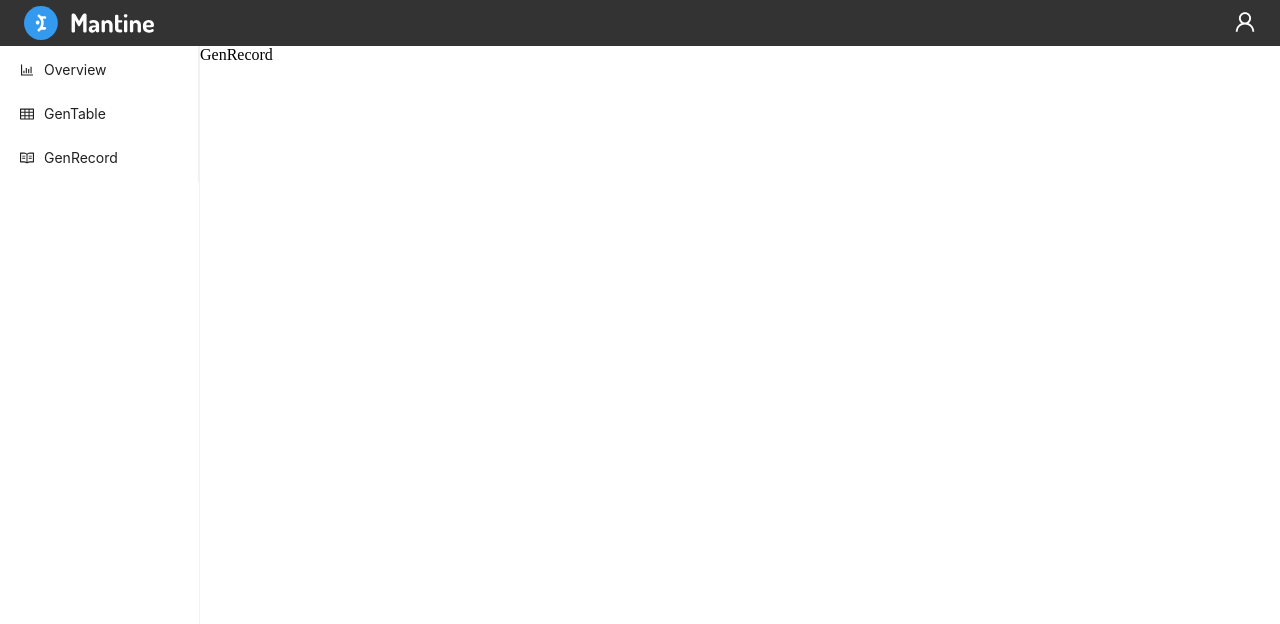
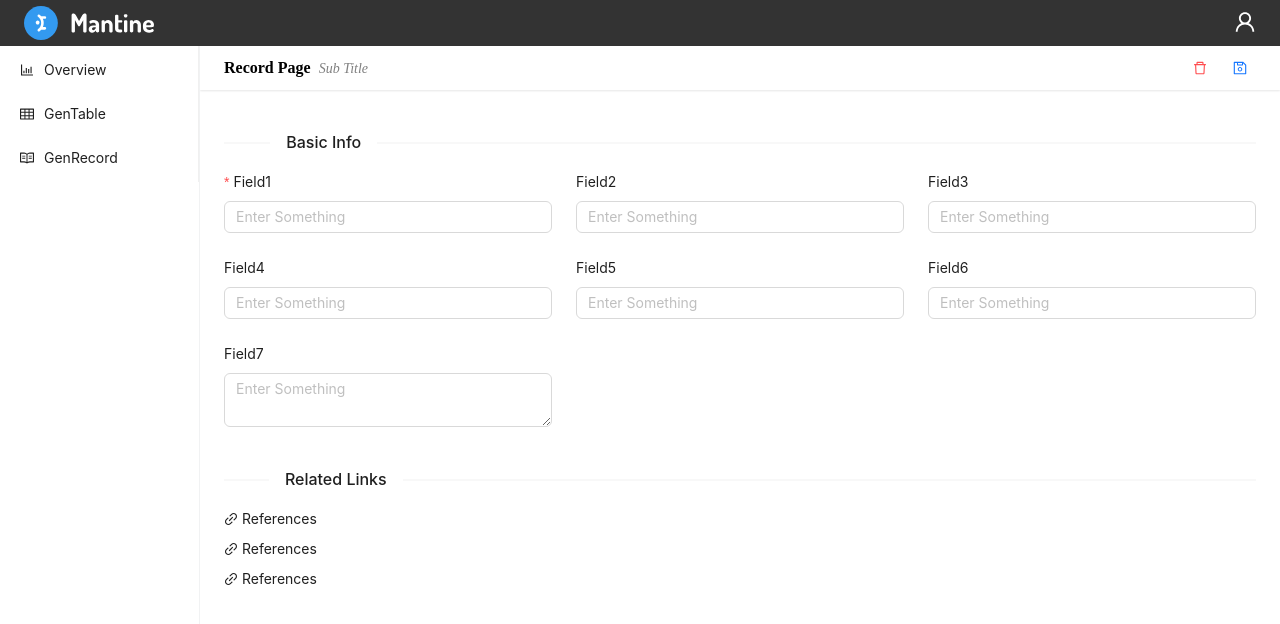
Before and after one commit to shenzhongkang/frontend-mission, a React (Vite) app: page /record in a window 1280 px wide. Shown: the top 624 px of the page. Built offline with nearby package versions, Linux system fonts and the light colour scheme.

Commit message:
feat: add table, record module

```diff
--- a/src/components/InnerLayout/InnerLayout.module.scss
+++ b/src/components/InnerLayout/InnerLayout.module.scss
@@ -0,0 +1,26 @@
+.container {
+  .header {
+    height: 44px;
+    box-shadow: 0 1px 2px 0 rgba(0, 0, 0, 0.1);
+    display: flex;
+    align-items: center;
+    justify-content: space-between;
+    padding: 0 24px;
+    .legend {
+      display: flex;
+      gap: 8px;
+      .title {
+        font-weight: bold;
+      }
+      .subTitle {
+        font-size: 14px;
+        margin-top: 2px;
+        color: gray;
+        font-style: italic;
+      }
+    }
+  }
+  .content {
+    padding: 24px;
+  }
+}
--- a/src/components/InnerLayout/InnerLayout.tsx
+++ b/src/components/InnerLayout/InnerLayout.tsx
@@ -1,8 +1,32 @@
 /**
  * Inner Layout.
  */
+import { FC, ReactNode } from 'react';
 import styles from './InnerLayout.module.scss';
 
-export const InnerLayout = () => {
-  return <div className={styles.container}></div>;
+interface InnerLayoutProps {
+  title: string;
+  subTitle?: string;
+  children?: ReactNode;
+  extra?: ReactNode;
+}
+
+export const InnerLayout: FC<InnerLayoutProps> = ({
+  title = 'Page Title',
+  subTitle = 'Sub Title',
+  children,
+  extra,
+}) => {
+  return (
+    <div className={styles.container}>
+      <div className={styles.header}>
+        <div className={styles.legend}>
+          <div className={styles.title}>{title}</div>
+          <div className={styles.subTitle}>{subTitle}</div>
+        </div>
+        <div className={styles.extra}>{extra}</div>
+      </div>
+      <div className={styles.content}>{children}</div>
+    </div>
+  );
 };
--- a/src/containers/gen-record/index.tsx
+++ b/src/containers/gen-record/index.tsx
@@ -1,6 +1,107 @@
 /**
  * GenRecord.
  */
+import { InnerLayout } from '../../components';
+import {
+  Space,
+  Button,
+  Tooltip,
+  Form,
+  Divider,
+  Input,
+  Row,
+  Col,
+  notification,
+  message,
+} from 'antd';
+import { DeleteOutlined, SaveOutlined, LinkOutlined } from '@ant-design/icons';
+
 export const GenRecord = () => {
-  return <div>GenRecord</div>;
+  const [form] = Form.useForm();
+
+  // handle submit
+  const handleSubmit = () => {
+    form.validateFields().then((values) => {
+      console.log(values);
+      notification.success({ message: 'Save succuessfully' });
+    });
+  };
+
+  // handle delete
+  const handleDelete = () => {
+    message.error('Record cannot be deleted');
+  };
+
+  return (
+    <InnerLayout
+      title='Record Page'
+      extra={
+        <Space>
+          <Tooltip title='Delete Record' placement='bottomLeft'>
+            <Button icon={<DeleteOutlined />} type='text' danger onClick={handleDelete} />
+          </Tooltip>
+          <Tooltip title='Save Record' placement='bottomLeft'>
+            <Button icon={<SaveOutlined />} type='link' onClick={handleSubmit} />
+          </Tooltip>
+        </Space>
+      }
+    >
+      <Form form={form} layout='vertical'>
+        <Divider orientation='left'>Basic Info</Divider>
+        <Row gutter={24}>
+          <Col span={8}>
+            <Form.Item
+              name='f1'
+              label='Field1'
+              rules={[{ required: true, message: 'Field is required.' }]}
+            >
+              <Input placeholder='Enter Something' />
+            </Form.Item>
+          </Col>
+          <Col span={8}>
+            <Form.Item name='f2' label='Field2'>
+              <Input placeholder='Enter Something' />
+            </Form.Item>
+          </Col>
+          <Col span={8}>
+            <Form.Item name='f3' label='Field3'>
+              <Input placeholder='Enter Something' />
+            </Form.Item>
+          </Col>
+          <Col span={8}>
+            <Form.Item name='f4' label='Field4'>
+              <Input placeholder='Enter Something' />
+            </Form.Item>
+          </Col>
+          <Col span={8}>
+            <Form.Item name='f5' label='Field5'>
+              <Input placeholder='Enter Something' />
+            </Form.Item>
+          </Col>
+          <Col span={8}>
+            <Form.Item name='f6' label='Field6'>
+              <Input placeholder='Enter Something' />
+            </Form.Item>
+          </Col>
+          <Col span={8}>
+            <Form.Item name='f7' label='Field7'>
+              <Input.TextArea placeholder='Enter Something' />
+            </Form.Item>
+          </Col>
+        </Row>
+        <Divider orientation='left'>Related Links</Divider>
+        <Space direction='vertical'>
+          <div>
+            <LinkOutlined /> References
+          </div>
+          <div>
+            <LinkOutlined /> References
+          </div>
+          <div>
+            <LinkOutlined /> References
+          </div>
+        </Space>
+      </Form>
+    </InnerLayout>
+  );
 };
--- a/src/containers/gen-table/index.tsx
+++ b/src/containers/gen-table/index.tsx
@@ -1,6 +1,93 @@
 /**
- * GenTable
+ * GenTable.
  */
+import { useEffect, useState } from 'react';
+import { Row, Col, Space, Button, Input, Table, Tag, Badge, Rate, Divider, Alert } from 'antd';
+import { InnerLayout } from '../../components';
+
+const { Search } = Input;
+
 export const GenTable = () => {
-  return <div>GenTable</div>;
+  const [loading, setLoading] = useState(false);
+  const [dataSource, setDataSource] = useState([]);
+
+  useEffect(() => {
+    getData();
+  }, []);
+
+  // fetch remote data
+  const getData = async () => {
+    setLoading(true);
+    const res = await new Promise<any>((resolve) => {
+      setTimeout(() => {
+        resolve({
+          data: Array.from({ length: 200 }, (v, k) => ({
+            id: `id-${k}`,
+            title: `Title[${k}]`,
+            tag: `Tag`,
+            progress: `Progress`,
+            favorite: Math.floor(Math.random() * 5),
+          })),
+        });
+      }, 1000);
+    });
+    setLoading(false);
+    const { data = [] } = res;
+    setDataSource(data);
+  };
+
+  // table columns
+  const columns = [
+    { dataIndex: 'id', title: 'ID' },
+    { dataIndex: 'title', title: 'Title' },
+    { dataIndex: 'tag', title: 'Tag', render: (t: string) => <Tag>{t}</Tag> },
+    {
+      dataIndex: 'progress',
+      title: 'Progress',
+      render: (t: string, r: any, i: number) => <Badge count={i + 1}>{t}</Badge>,
+    },
+    {
+      dataIndex: 'favorite',
+      title: 'Favorite',
+      render: (t: number) => <Rate value={t} />,
+    },
+    {
+      title: 'Message',
+      render: () => <Alert message='Throw message here.' />,
+    },
+    {
+      title: 'Operation',
+      width: 200,
+      render: () => (
+        <Space>
+          <Button type='link'>Edit</Button>
+          <Divider type='vertical' />
+          <Button type='link'>Mark</Button>
+        </Space>
+      ),
+    },
+  ];
+
+  return (
+    <InnerLayout title='Table Page'>
+      <Row justify='space-between'>
+        <Col>
+          <Space>
+            <Button type='primary'>Create</Button>
+            <Button danger>Delete</Button>
+          </Space>
+        </Col>
+        <Col>
+          <Search placeholder='Search...' />
+        </Col>
+      </Row>
+      <Table
+        style={{ margin: '20px 0' }}
+        rowKey='id'
+        loading={loading}
+        columns={columns}
+        dataSource={dataSource}
+      />
+    </InnerLayout>
+  );
 };
```
